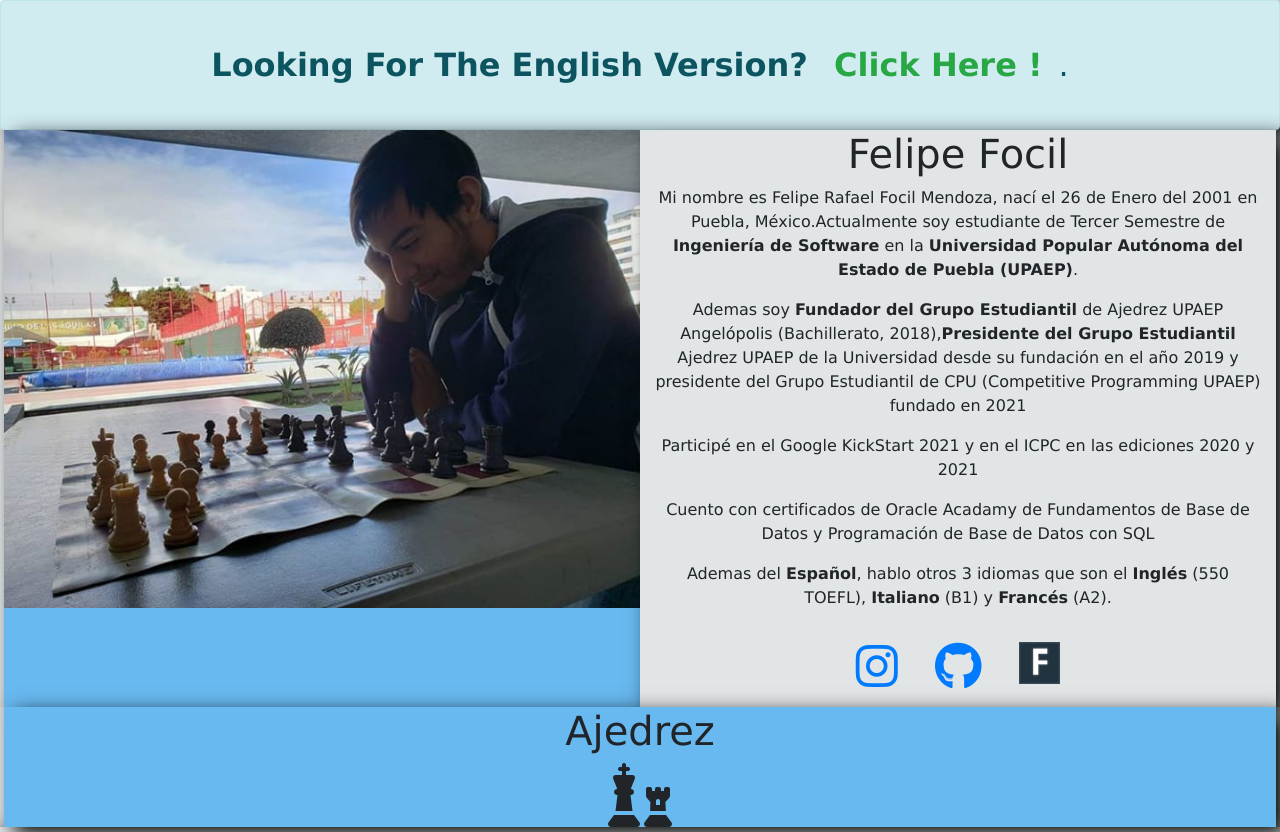
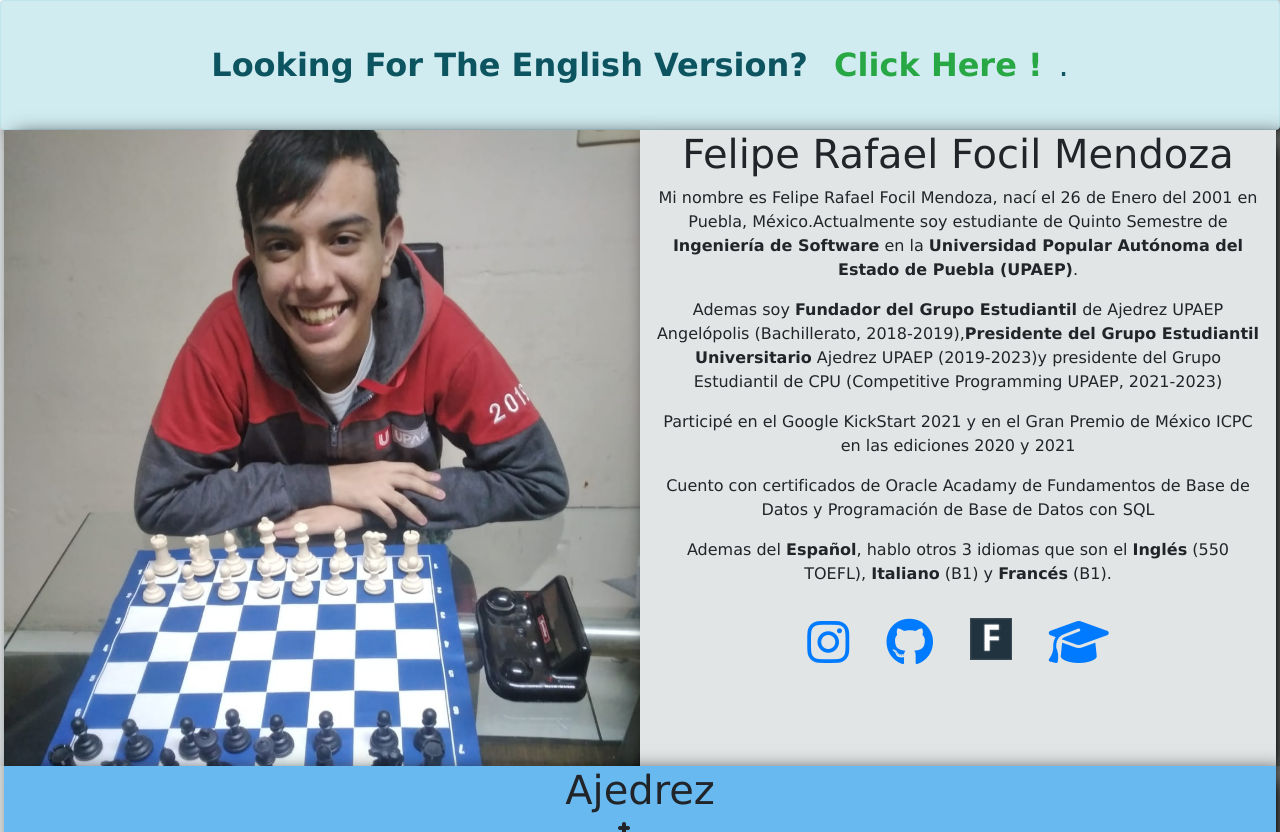
Before and after one commit to Felipe-Focil/felipefocil.github.io, a plain HTML site: page index.html in a window 1280 px wide. Shown: the top 832 px of the page. Drawn offline with nearby package versions, Linux system fonts and the light colour scheme.

Commit message:
Update Curriculum, new images to later add and new certification button

```diff
--- a/index.html
+++ b/index.html
@@ -1,50 +1,64 @@
 <!DOCTYPE html>
 <html lang="es">
+
 <head>
   <title>Felipe Focil</title>
   <meta charset="utf-8">
   <meta name="description" content="Curriculum">
   <meta name="author" content="Felipe Focil">
   <meta name="keywords" content="Felipe,Focil,CV,Curriculum">
-	<link rel = "icon" href="Img/favicon2.png">
+  <link rel="icon" href="Img/favicon2.png">
   <meta name="viewport" content="initial-scale=1, maximum-scale=1, width=device-width shrink-to-fit=no">
 
-    <link rel="stylesheet" href="https://stackpath.bootstrapcdn.com/bootstrap/4.5.2/css/bootstrap.min.css" integrity="sha384-JcKb8q3iqJ61gNV9KGb8thSsNjpSL0n8PARn9HuZOnIxN0hoP+VmmDGMN5t9UJ0Z" crossorigin="anonymous">
+  <link rel="stylesheet" href="https://stackpath.bootstrapcdn.com/bootstrap/4.5.2/css/bootstrap.min.css"
+    integrity="sha384-JcKb8q3iqJ61gNV9KGb8thSsNjpSL0n8PARn9HuZOnIxN0hoP+VmmDGMN5t9UJ0Z" crossorigin="anonymous">
   <script src="https://kit.fontawesome.com/219d2b3ba7.js" crossorigin="anonymous"></script>
   <link rel="stylesheet" href="Style.css">
 
 </head>
+
 <body>
 
   <div class="alert alert-info text-center">
-        <strong>Looking For The English Version?</strong> <a href="en.html" class="alert-link text-success"> Click Here !</a>.
+    <strong>Looking For The English Version?</strong> <a href="en.html" class="alert-link text-success"> Click Here
+      !</a>.
   </div>
 
   <div class="container-fluid text-center">
     <div class="row">
       <div class="col-sm-6 back-primary container-fluid">
-            <img class="img-fluid" src="Img/FotoPerfil.jpeg" alt="Felipe Focil">
+        <img class="img-fluid" src="Img/fotoPerfil.jpg" alt="Felipe Focil">
       </div>
       <div class="col-sm-6 back-secondary">
-            <h1>Felipe Focil</h1>
+        <h1>Felipe Rafael Focil Mendoza</h1>
         <p>Mi nombre es Felipe Rafael Focil Mendoza, nací el 26 de Enero del 2001
-            en Puebla, México.Actualmente soy estudiante de Tercer Semestre de
-            <strong>Ingeniería de Software</strong>  en la
+          en Puebla, México.Actualmente soy estudiante de Quinto Semestre de
+          <strong>Ingeniería de Software</strong> en la
           <strong>Universidad Popular Autónoma del Estado de Puebla
-            (UPAEP)</strong>.</p>
+            (UPAEP)</strong>.
+        </p>
 
-            <p>Ademas soy <strong>Fundador del Grupo Estudiantil</strong> de Ajedrez UPAEP Angelópolis (Bachillerato, 2018),<strong>Presidente del Grupo Estudiantil</strong> Ajedrez UPAEP de la Universidad
-            desde su fundación en el año 2019 y presidente del Grupo Estudiantil de CPU (Competitive Programming UPAEP) fundado en 2021</p>
+        <p>Ademas soy <strong>Fundador del Grupo Estudiantil</strong> de Ajedrez UPAEP Angelópolis (Bachillerato,
+          2018-2019),<strong>Presidente del Grupo Estudiantil Universitario</strong> Ajedrez UPAEP (2019-2023)y
+          presidente del Grupo Estudiantil de CPU (Competitive Programming UPAEP, 2021-2023)
+        </p>
 
-            <p>Participé en el Google KickStart 2021 y en el ICPC en las ediciones 2020 y 2021</p>
-            <p>Cuento con certificados de Oracle Acadamy de Fundamentos de Base de Datos y Programación de Base de Datos con SQL</p>
+        <p>Participé en el Google KickStart 2021 y en el Gran Premio de México ICPC en las ediciones 2020 y 2021</p>
+        <p>Cuento con certificados de Oracle Acadamy de Fundamentos de Base de Datos y Programación de Base de Datos con
+          SQL</p>
 
         <p>Ademas del <strong>Español</strong>, hablo otros 3 idiomas que son el <strong>Inglés</strong> (550 TOEFL),
-            <strong>Italiano</strong> (B1) y <strong>Francés</strong> (A2).</p>
+          <strong>Italiano</strong> (B1) y <strong>Francés</strong> (B1).
+        </p>
         <div>
-                <a type="button" href="https://www.instagram.com/fepile_focil/"target="_blank" ><i class="fab fa-instagram fa-3x"></i></a>
-                <a type="button" href="https://github.com/FelipeFocil"><i class="fab fa-github fa-3x" target="_blank"></i></a>
-                <a type="button" href="https://felipefocil.github.io/FocilPoetry/" target="_blank"><img class="Focil-Btn" src="Img/favicon2.png" alt="Focil Poetry"></a>
+          <a type="button" href="https://www.instagram.com/fepile_focil/" target="_blank"><i
+              class="fab fa-instagram fa-3x"></i></a>
+          <a type="button" href="https://github.com/TheFocil"><i class="fab fa-github fa-3x" target="_blank"></i></a>
+          <a type="button" href="https://felipefocil.github.io/FocilPoetry/" target="_blank"><img class="Focil-Btn"
+              src="Img/favicon2.png" alt="Focil Poetry"></a>
+          <a type="button" href="https://drive.google.com/drive/folders/1XRcb2k3uYUOPySs8LAMf6ZYSCiMcSn9k?usp=sharing"
+            target="_blank"><i class="fas fa-graduation-cap fa-3x"></i></a>
+
         </div>
       </div>
     </div>
@@ -137,4 +151,5 @@
 
 
 </body>
+
 </html>
```
Also changed, not shown: en.html (+30 -15 lines), Img/AJEDREZ_NOTA.jpg (added), Img/Fide World cup.png (added), Img/Fide World.png (added), Img/FotoPerfil.jpeg (deleted), Img/certification.png (added), Img/condde-entrevista.jpg (added), Img/fotoPerfil.jpg (added). Lines whose indentation alone changed are shown as unchanged.
